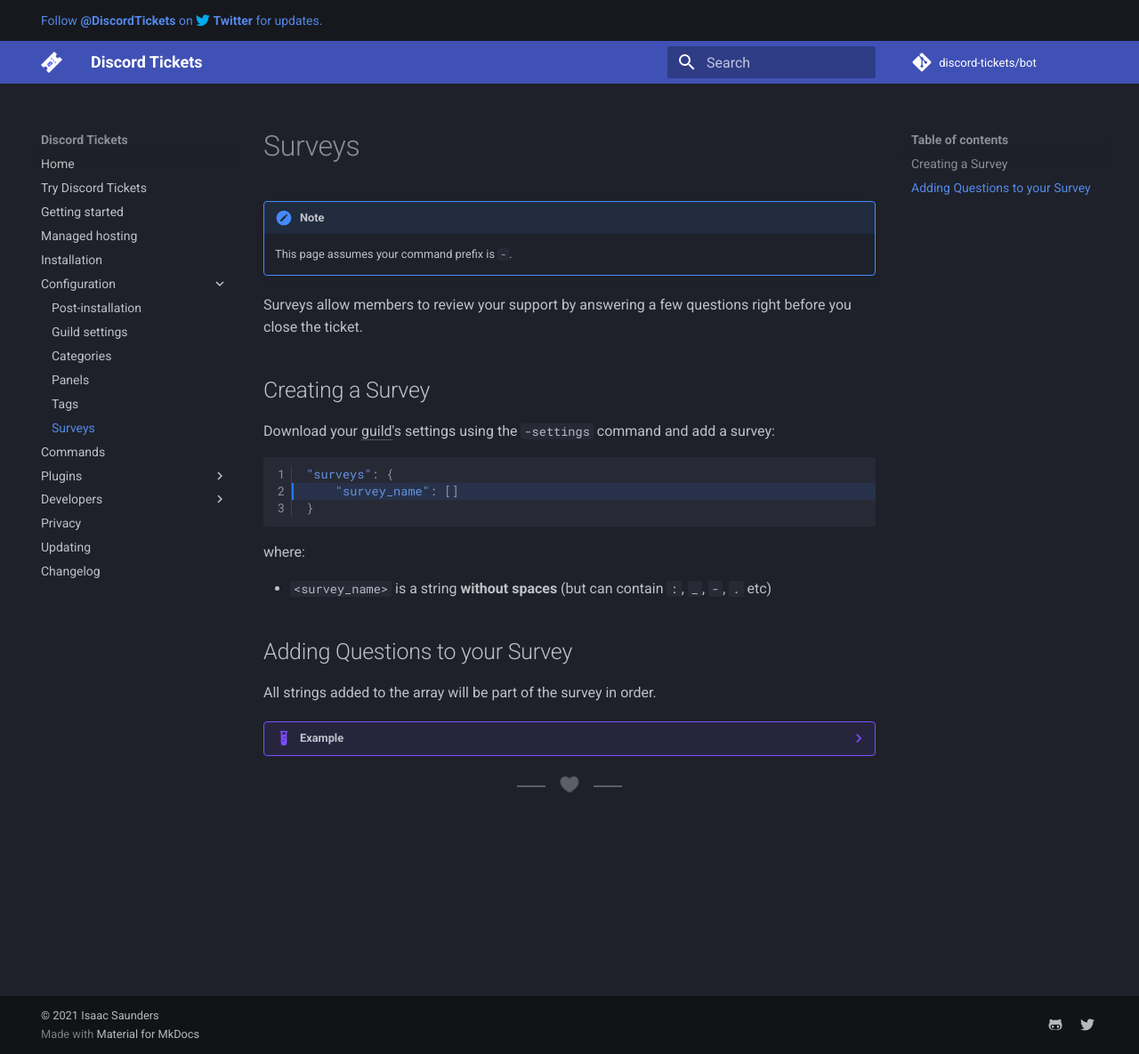
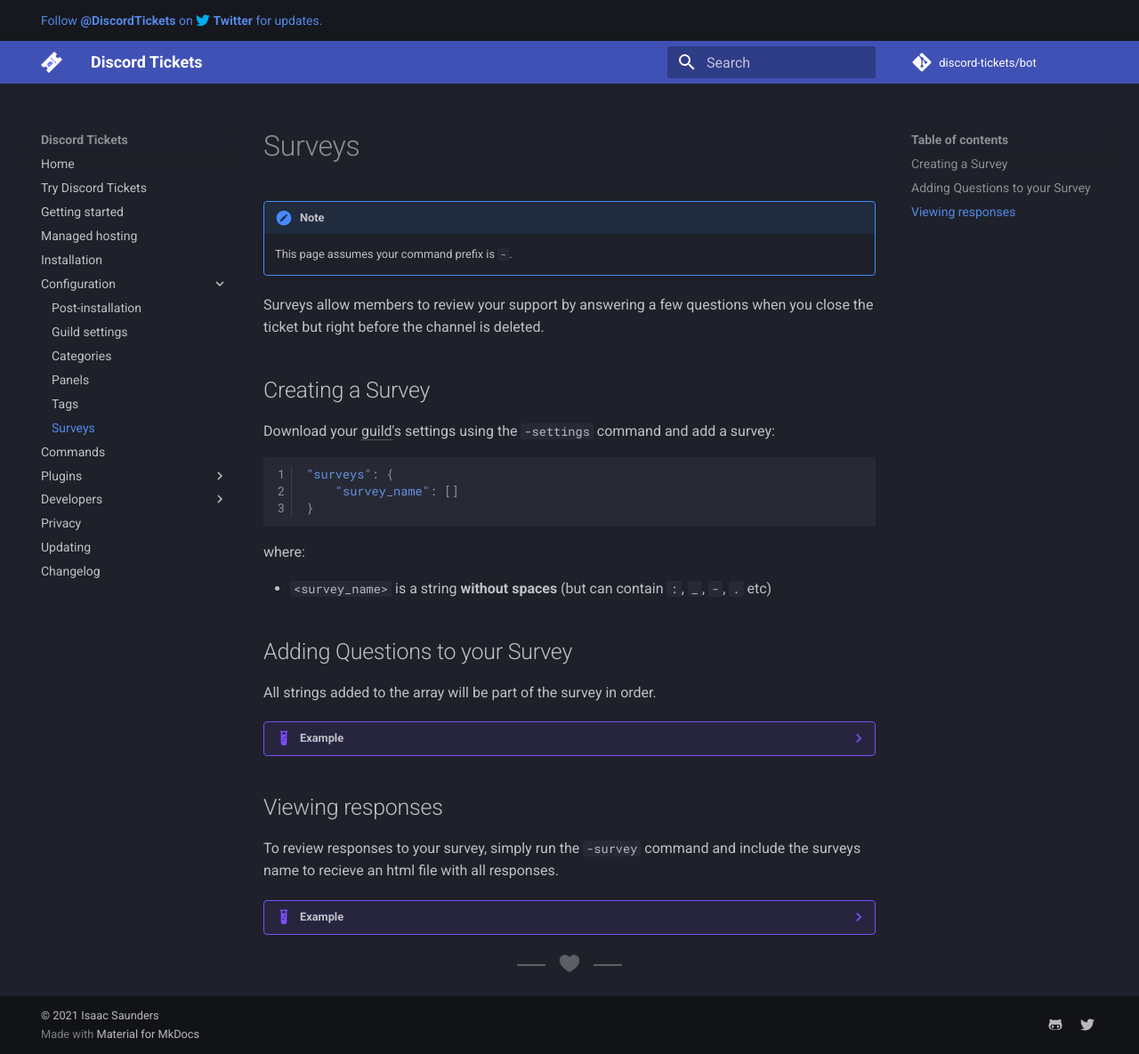
Before and after one commit to discord-tickets/docs, an MkDocs documentation site: the page built from docs/configuration/surveys.md, in a window 1280 px wide and 1185 px high. Shown: the whole window at 89% size. Built offline with MkDocs 1.6.1 and Material for MkDocs 9.7.7, drawn with Linux system fonts in a browser that asks for light colours; comment, search, counter and statistics services are not loaded.

Commit message:
Update surveys.md

````diff
--- a/docs/configuration/surveys.md
+++ b/docs/configuration/surveys.md
@@ -3,13 +3,13 @@
 !!! note
 	This page assumes your command prefix is `-`.
 
-Surveys allow members to review your support by answering a few questions right before you close the ticket.
+Surveys allow members to review your support by answering a few questions when you close the ticket but right before the channel is deleted.
 
 ## Creating a Survey
 
 Download your guild's settings using the `-settings` command and add a survey:
 
-```json hl_lines="2"
+```json
 "surveys": {
 	"survey_name": []
 }
@@ -24,15 +24,23 @@ where:
 All strings added to the array will be part of the survey in order.
 
 ??? example
-	```json hl_lines="5"
+	```
 	"surveys": {
-		"survey_name": [
+		"support": [
     			"How did we do today?",
     			"Did your support agent help you?"
    		]
 	}
 	```
 
+## Viewing responses
+
+To review responses to your survey, simply run the `-survey` command and include the surveys name to recieve an html file with all responses.
+
+??? example
+	`-survey support` and it will respond with an HTML file looking something like this:
+	![(Image)](https://i.imgur.com/qqE4o5x.png)
+
 <!-- do not delete -->
 --8<-- "includes/terms.md"
 <!-- /do not delete -->
````
